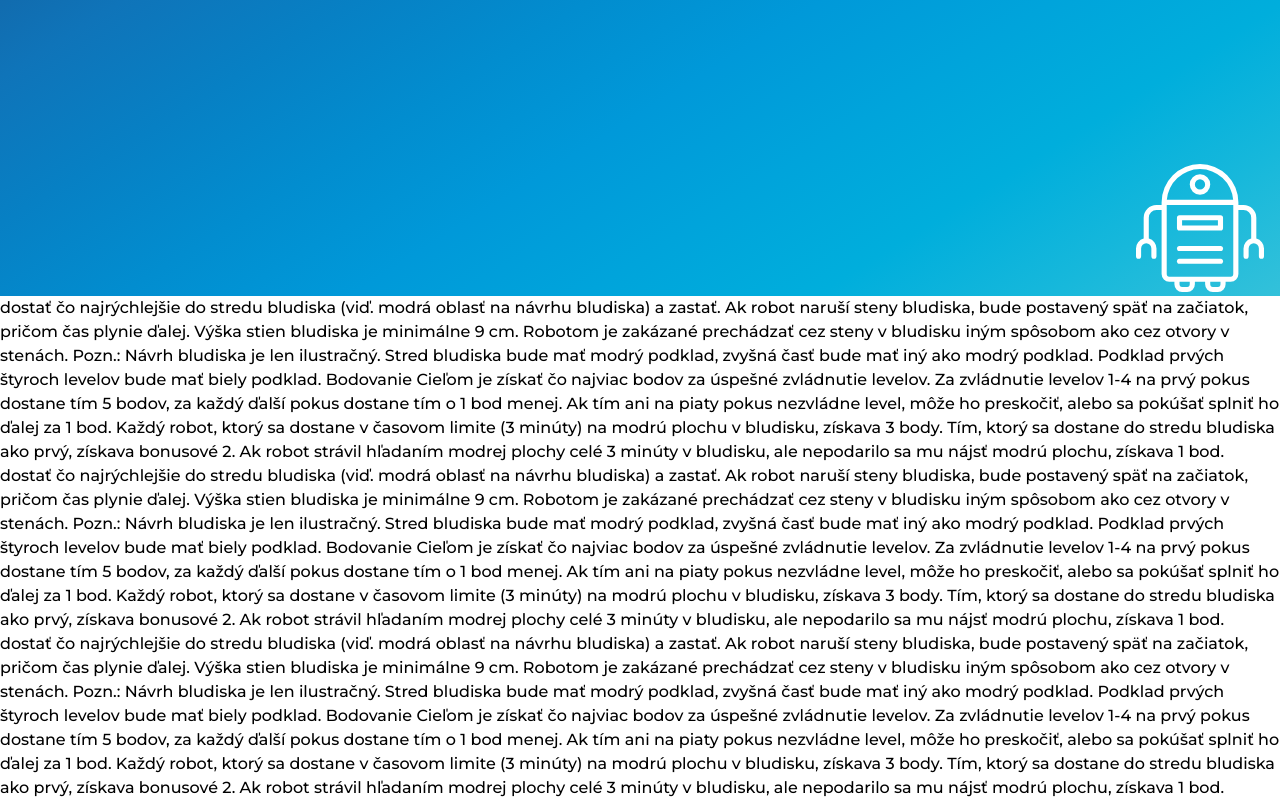
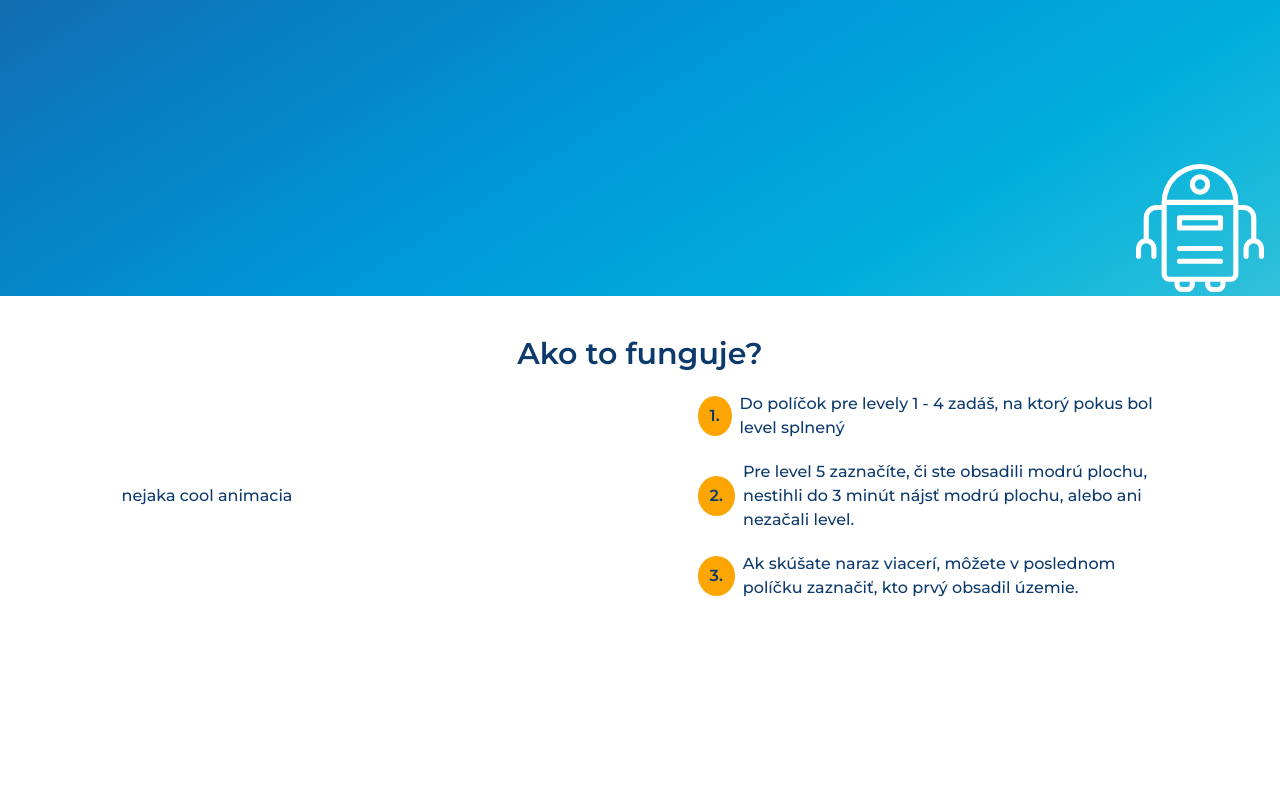
Before and after one commit to KatkaMarcincakova/Challenge-calculator, a website: page src/index.html in a window 1280 px wide. Shown: the part 504-1304 px from the top of the page. After the commit the page ends 1104 px from the top, so only its background shows below. Drawn offline with nearby package versions, Linux system fonts and the light colour scheme.

Commit message:
ako to funguje

```diff
--- a/src/index.html
+++ b/src/index.html
@@ -53,33 +53,36 @@
             </div>
         </div>
     </div>
-    <div>
-        dostať čo najrýchlejšie do stredu bludiska (viď. modrá oblasť na návrhu bludiska) a zastať. Ak robot naruší steny bludiska, bude postavený späť na začiatok, pričom čas plynie ďalej. Výška stien bludiska je minimálne 9 cm. Robotom je zakázané prechádzať
-        cez steny v bludisku iným spôsobom ako cez otvory v stenách. Pozn.: Návrh bludiska je len ilustračný. Stred bludiska bude mať modrý podklad, zvyšná časť bude mať iný ako modrý podklad. Podklad prvých štyroch levelov bude mať biely podklad. Bodovanie
-        Cieľom je získať čo najviac bodov za úspešné zvládnutie levelov. Za zvládnutie levelov 1-4 na prvý pokus dostane tím 5 bodov, za každý ďalší pokus dostane tím o 1 bod menej. Ak tím ani na piaty pokus nezvládne level, môže ho preskočiť, alebo sa
-        pokúšať splniť ho ďalej za 1 bod. Každý robot, ktorý sa dostane v časovom limite (3 minúty) na modrú plochu v bludisku, získava 3 body. Tím, ktorý sa dostane do stredu bludiska ako prvý, získava bonusové 2. Ak robot strávil hľadaním modrej plochy
-        celé 3 minúty v bludisku, ale nepodarilo sa mu nájsť modrú plochu, získava 1 bod.
-
-    </div>
-    <div>
-        dostať čo najrýchlejšie do stredu bludiska (viď. modrá oblasť na návrhu bludiska) a zastať. Ak robot naruší steny bludiska, bude postavený späť na začiatok, pričom čas plynie ďalej. Výška stien bludiska je minimálne 9 cm. Robotom je zakázané prechádzať
-        cez steny v bludisku iným spôsobom ako cez otvory v stenách. Pozn.: Návrh bludiska je len ilustračný. Stred bludiska bude mať modrý podklad, zvyšná časť bude mať iný ako modrý podklad. Podklad prvých štyroch levelov bude mať biely podklad. Bodovanie
-        Cieľom je získať čo najviac bodov za úspešné zvládnutie levelov. Za zvládnutie levelov 1-4 na prvý pokus dostane tím 5 bodov, za každý ďalší pokus dostane tím o 1 bod menej. Ak tím ani na piaty pokus nezvládne level, môže ho preskočiť, alebo sa
-        pokúšať splniť ho ďalej za 1 bod. Každý robot, ktorý sa dostane v časovom limite (3 minúty) na modrú plochu v bludisku, získava 3 body. Tím, ktorý sa dostane do stredu bludiska ako prvý, získava bonusové 2. Ak robot strávil hľadaním modrej plochy
-        celé 3 minúty v bludisku, ale nepodarilo sa mu nájsť modrú plochu, získava 1 bod.
-
-    </div>
-    <div>
-        dostať čo najrýchlejšie do stredu bludiska (viď. modrá oblasť na návrhu bludiska) a zastať. Ak robot naruší steny bludiska, bude postavený späť na začiatok, pričom čas plynie ďalej. Výška stien bludiska je minimálne 9 cm. Robotom je zakázané prechádzať
-        cez steny v bludisku iným spôsobom ako cez otvory v stenách. Pozn.: Návrh bludiska je len ilustračný. Stred bludiska bude mať modrý podklad, zvyšná časť bude mať iný ako modrý podklad. Podklad prvých štyroch levelov bude mať biely podklad. Bodovanie
-        Cieľom je získať čo najviac bodov za úspešné zvládnutie levelov. Za zvládnutie levelov 1-4 na prvý pokus dostane tím 5 bodov, za každý ďalší pokus dostane tím o 1 bod menej. Ak tím ani na piaty pokus nezvládne level, môže ho preskočiť, alebo sa
-        pokúšať splniť ho ďalej za 1 bod. Každý robot, ktorý sa dostane v časovom limite (3 minúty) na modrú plochu v bludisku, získava 3 body. Tím, ktorý sa dostane do stredu bludiska ako prvý, získava bonusové 2. Ak robot strávil hľadaním modrej plochy
-        celé 3 minúty v bludisku, ale nepodarilo sa mu nájsť modrú plochu, získava 1 bod.
-
+    <div id="how" class="w-[90%] mx-auto text-mainBlue mt-10">
+        <div class="w-full text-center font-semibold text-3xl">Ako to funguje?</div>
+        <div class="flex flex-row justify-around items-stretch mt-5">
+            <div class="self-center w-[40%]">
+                nejaka cool animacia
+            </div>
+            <div class="self-center flex flex-col w-[40%] space-y-5">
+                <div class="flex flex-row space-x-2 items-stretch">
+                    <div class="self-center h-min rounded-[50%] py-2 px-3 bg-orange text-mainBlue font-semibold">1.</div>
+                    <div>Do políčok pre levely 1 - 4 zadáš, na ktorý pokus bol level splnený</div>
+                </div>
+                <div class="flex flex-row space-x-2 items-stretch">
+                    <div class="self-center h-min rounded-[50%] py-2 px-3 bg-orange text-mainBlue font-semibold">2.</div>
+                    <div>
+                        Pre level 5 zaznačíte, či ste obsadili modrú plochu, nestihli do 3 minút nájsť modrú plochu, alebo ani nezačali level.
+                    </div>
+                </div>
+                <div class="flex flex-row space-x-2 items-stretch">
+                    <div class="self-center h-min rounded-[50%] py-2 px-3 bg-orange text-mainBlue font-semibold">3.</div>
+                    <div>
+                        Ak skúšate naraz viacerí, môžete v poslednom políčku zaznačiť, kto prvý obsadil územie.
+                    </div>
+                </div>
+            </div>
+        </div>
     </div>
 
     <script src="http://ajax.googleapis.com/ajax/libs/jquery/1.9.1/jquery.min.js"></script>
     <script src="navbar.js"></script>
+    <script src="numberBubble.js"></script>
 </body>
 
 </html>
--- /dev/null
+++ b/src/numberBubble.js
@@ -0,0 +1,11 @@
+$(document).ready(function() {
+    var bubbles = document.getElementsByClassName(".number-bubble");
+    var h = $(".number-bubble").height();
+    var w = $(".number-bubble").width();
+    var s = h;
+    if (w > h) {
+        s = w;
+    }
+    console.log(s);
+    $(".number-bubble").width(s).height(s);
+});
```
Also changed, not shown: src/main.css.
